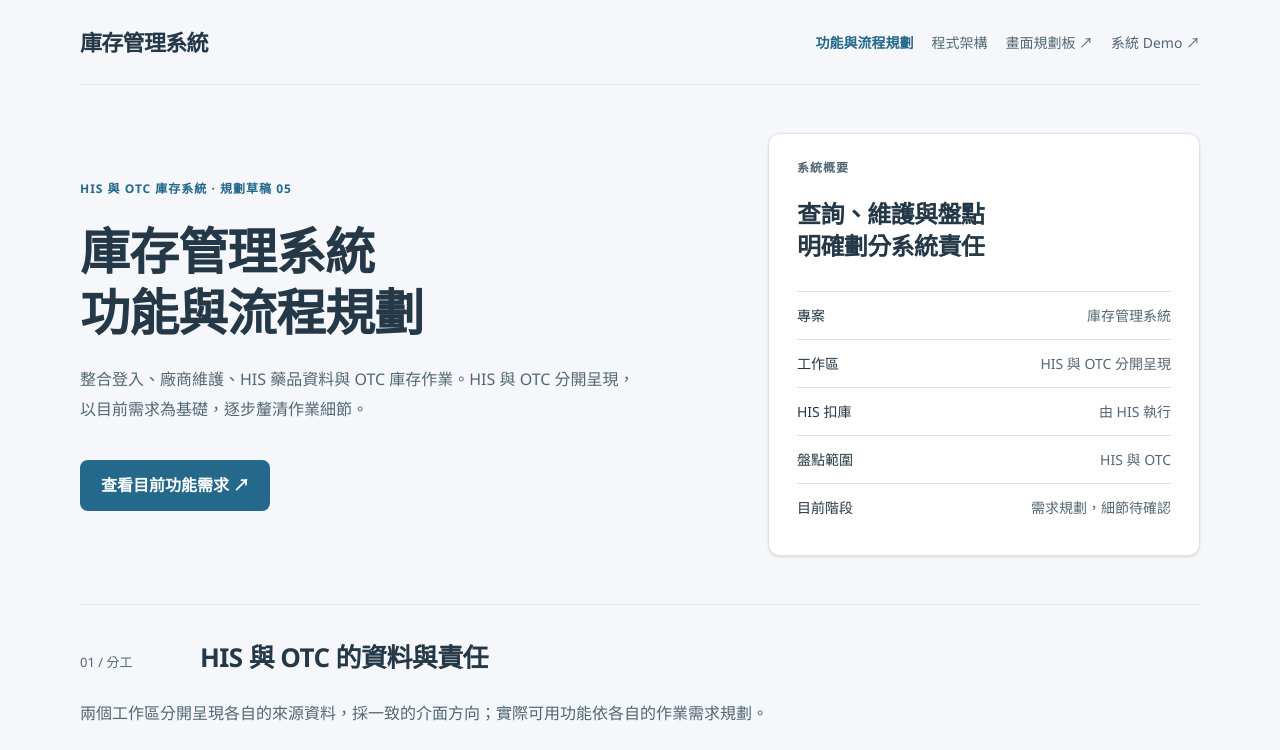
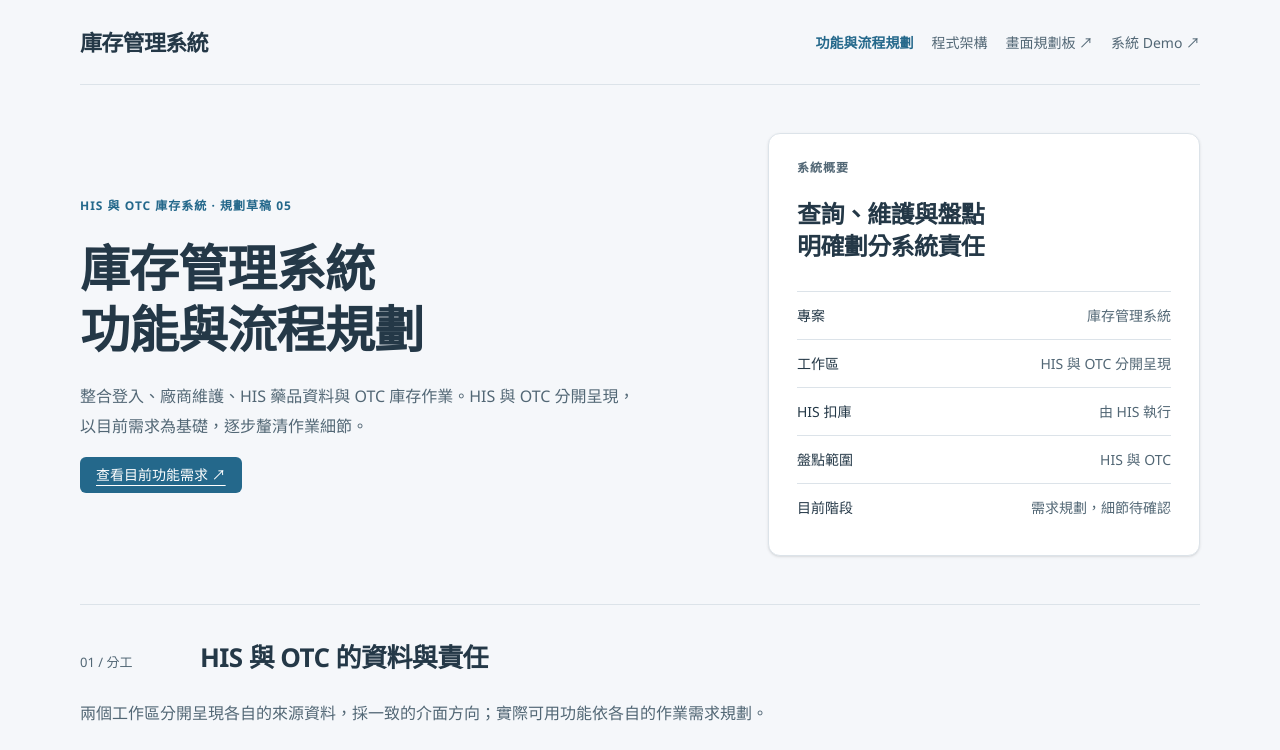
Before and after one commit to recycle-crew/Fanding, a React (Vite) app in the folder frontend/: page / in a window 1280 px wide. Shown: the top 750 px of the page. Built offline with nearby package versions, Linux system fonts and the light colour scheme.

Commit message:
feat(文件頁面): 統一首頁與架構頁的功能導覽按鈕

```diff
--- a/frontend/src/pages/Architecture/Home.tsx
+++ b/frontend/src/pages/Architecture/Home.tsx
@@ -8,6 +8,7 @@ import {
   AccordionContent,
 } from "@/components/ui/accordion";
 import { Link } from "react-router";
+import { Button } from "@/components/ui/button";
 import React from "react";
 import { BaseTableFrame } from "@/components/ui/BaseDataTable";
 export function ArchitecturePage() {
@@ -29,9 +30,9 @@ export function ArchitecturePage() {
               "前端以 React＋TypeScript 呈現操作，後端以 Python＋FastAPI 處理業務與資料存取。沿用 IA_Map 的 Controller、Service、Repository、DTO 與 Entity 分層，各層再依業務功能拆檔。"
             }
           </p>
-          <a className={"button"} href={"#section-3"}>
+          <Button asChild><a href={"#section-3"}>
             {"查看程式目錄 ↓"}
-          </a>
+          </a></Button>
         </div>
         {"\n"}
         <Card asChild>
--- a/frontend/src/pages/Planning/Home.tsx
+++ b/frontend/src/pages/Planning/Home.tsx
@@ -8,6 +8,7 @@ import {
   AccordionContent,
 } from "@/components/ui/accordion";
 import { Link } from "react-router";
+import { Button } from "@/components/ui/button";
 import React from "react";
 import { BaseTableFrame } from "@/components/ui/BaseDataTable";
 export function PlanningPage() {
@@ -32,9 +33,9 @@ export function PlanningPage() {
             }
           </p>
           {"\n          "}
-          <a className={"button"} href={"#features"}>
+          <Button asChild><a href={"#features"}>
             {"查看目前功能需求 ↗"}
-          </a>
+          </a></Button>
           {"\n        "}
         </div>
         {"\n        "}
```
